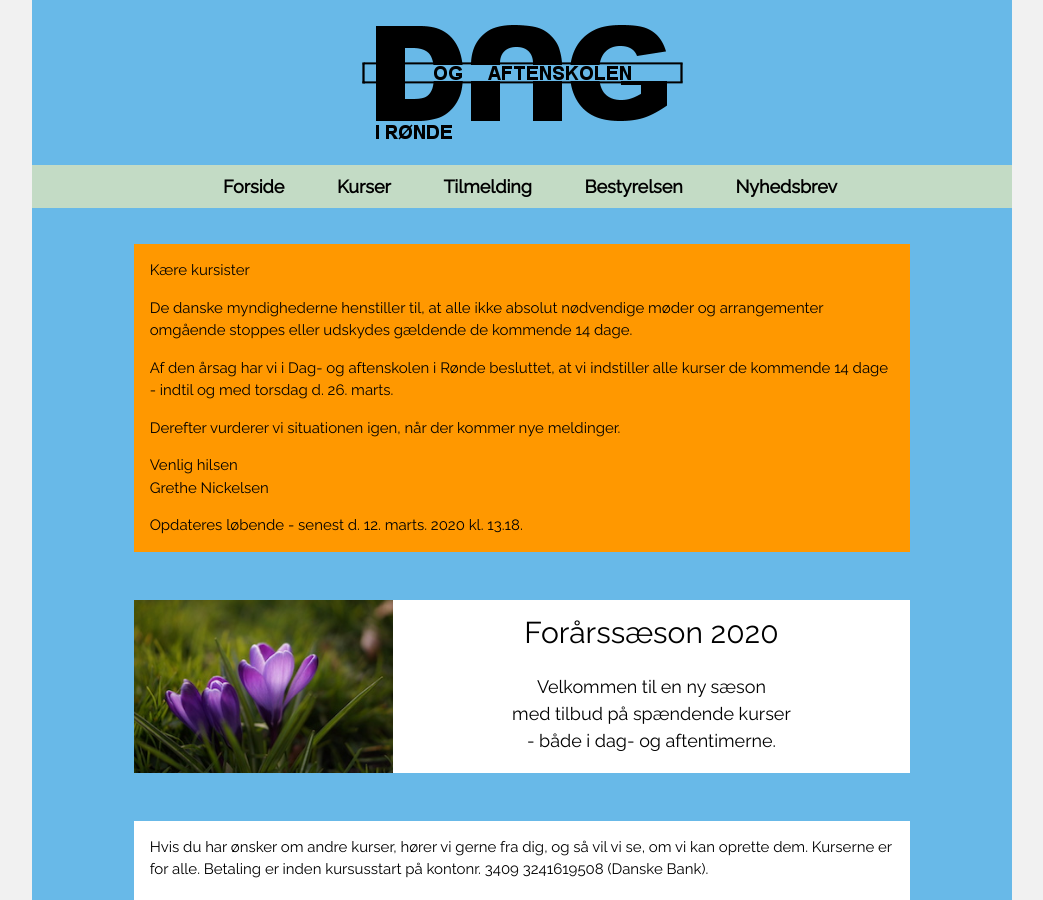
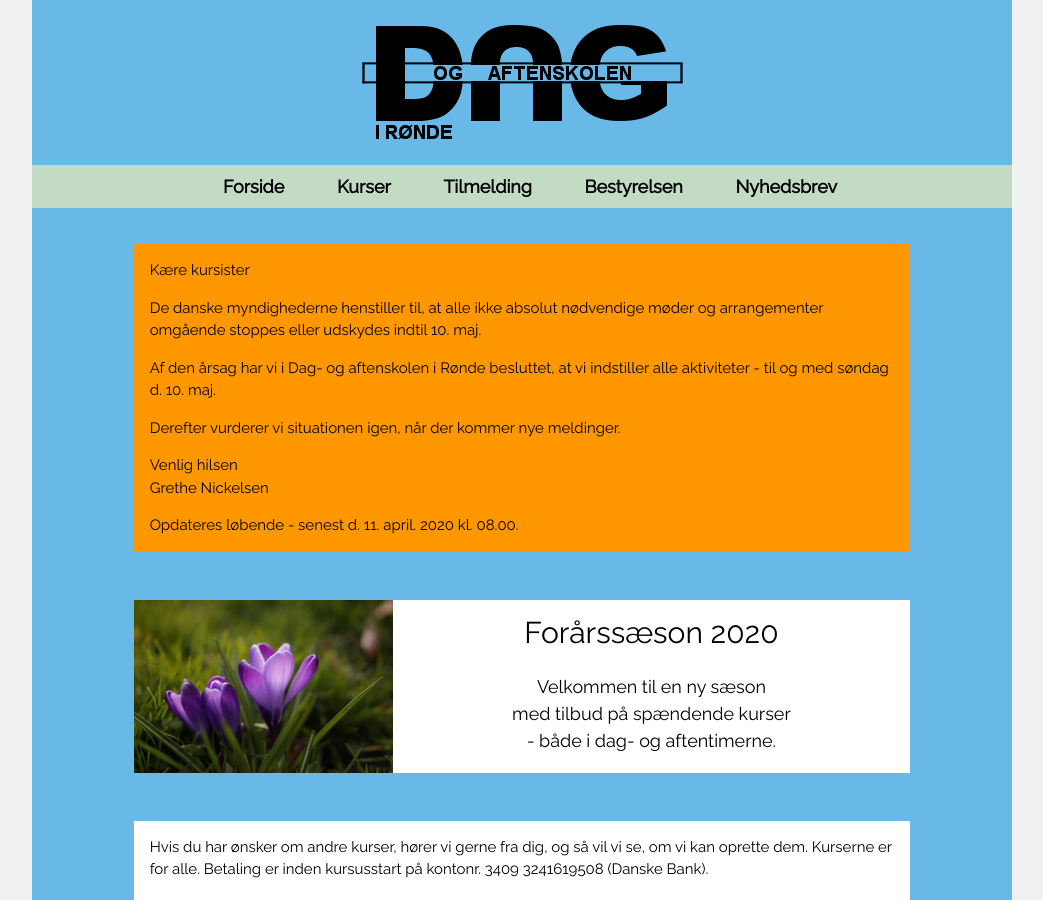
Before and after one commit to nickelsen/dag-aftenskolen.dk, a Jekyll site: the page built from index.html, in a window 1280 px wide and 900 px high. Shown: the whole window, without its empty margins (118-1161 px from the left). Built offline with Jekyll 4.4.1, drawn with Linux system fonts in a browser that asks for light colours; comment, search, counter and statistics services are not loaded.

Commit message:
Apr 2020

```diff
--- a/index.html
+++ b/index.html
@@ -9,13 +9,12 @@ layout: default
         <div class="w3-orange w3-container">
           <p>Kære kursister</p>
           <p>De danske myndighederne henstiller til, at alle ikke absolut nødvendige møder og arrangementer omgående
-            stoppes eller udskydes gældende de kommende 14 dage.</p>
-          <p>Af den årsag har vi i Dag- og aftenskolen i Rønde besluttet, at vi indstiller alle kurser de kommende 14
-            dage - indtil og med torsdag d. 26. marts.</p>
+            stoppes eller udskydes indtil 10. maj.</p>
+          <p>Af den årsag har vi i Dag- og aftenskolen i Rønde besluttet, at vi indstiller alle aktiviteter - til og med søndag d. 10. maj.</p>
           <p>Derefter vurderer vi situationen igen, når der kommer nye meldinger.</p>
             <p>Venlig hilsen<br/>
             Grethe Nickelsen</p>
-          <p>Opdateres løbende - senest d. 12. marts. 2020 kl. 13.18.</p>
+          <p>Opdateres løbende - senest d. 11. april. 2020 kl. 08.00.</p>
         </div>
       </div>
     </div>
```
